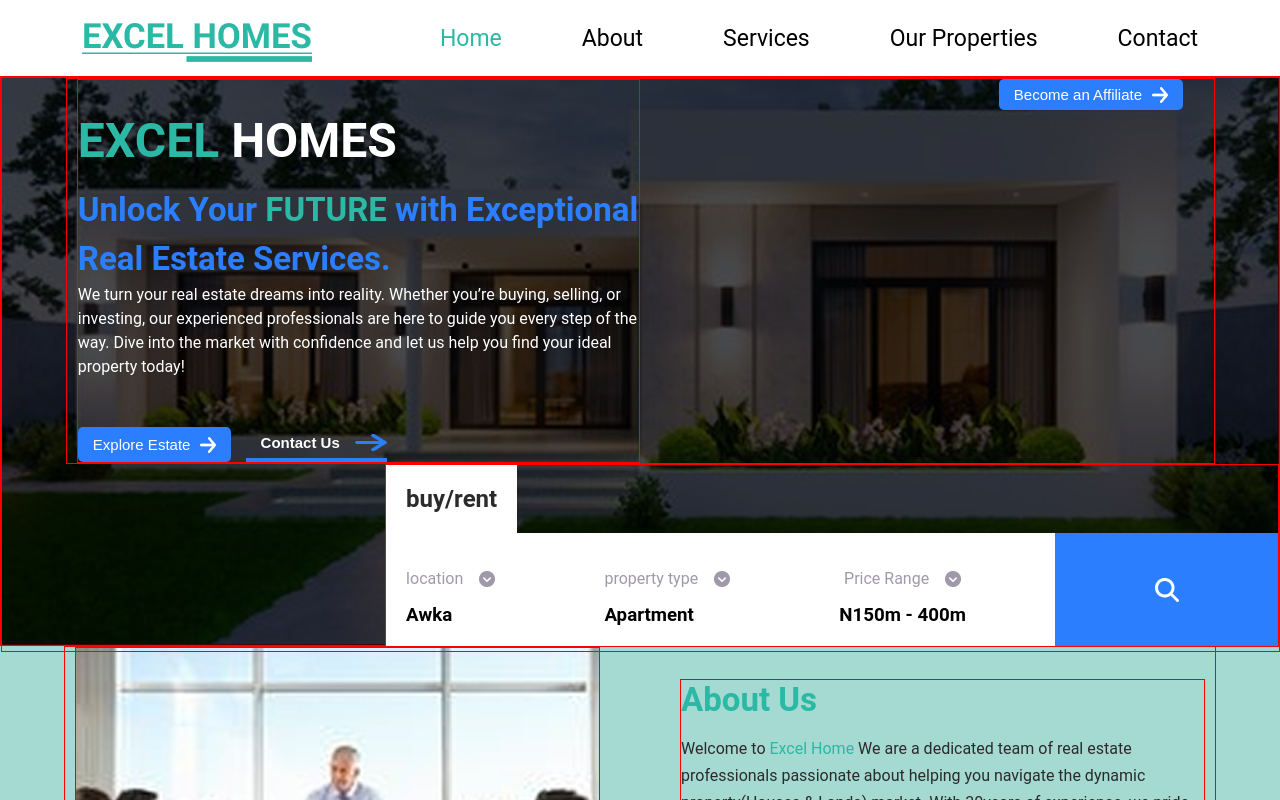
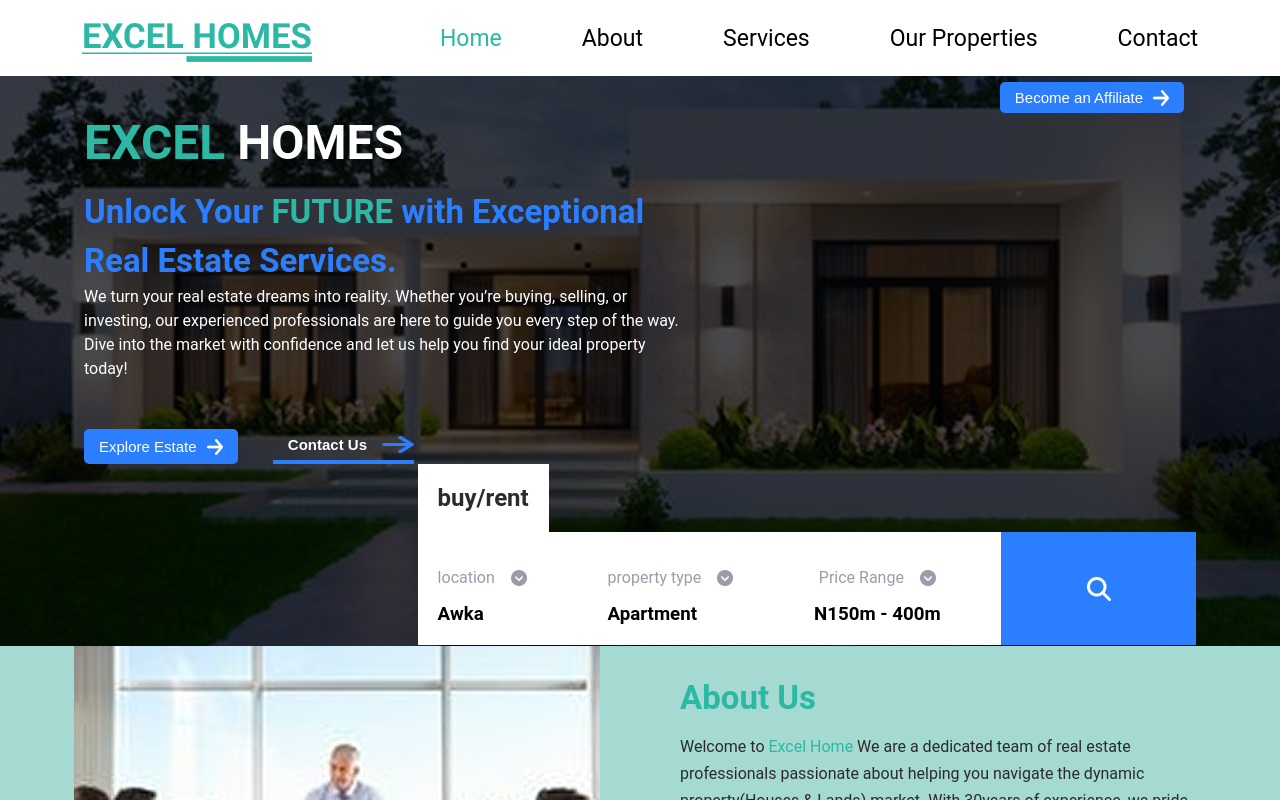
Before and after one commit to qutesly/eagle-eye-estate, a React (Create React App) app: page / in a window 1280 px wide. Shown: the top 800 px of the page. Built offline with nearby package versions, Linux system fonts and the light colour scheme.

Commit message:
first commit

```diff
--- a/src/component/about-us/style.css
+++ b/src/component/about-us/style.css
@@ -1,12 +1,10 @@
 .about-us {
-  /* width: 100%; */
   display: flex;
   flex-direction: column;
   background-color: var(--primary-light-color);
 }
 
 .about-container {
-  border: 1px solid red;
   width: 100%;
   max-width: 90%;
   margin: 0 auto;
@@ -17,7 +15,6 @@
   gap: 5rem;
 }
 .image {
-  border: 1px solid red;
   width: 100%;
   height: 422px;
 }
@@ -29,7 +26,6 @@
 }
 
 .about-content {
-  border: 1px solid red;
   width: 100%;
   display: flex;
   flex-direction: column;
--- a/src/component/hero/hero-bg/HeroContent.jsx
+++ b/src/component/hero/hero-bg/HeroContent.jsx
@@ -35,17 +35,12 @@ const HeroContent = () => {
             </div>
           </div>
         </div>
-        {/* <HeroDetails hero={hero} className='hero-bottom'/> */}
+        <HeroDetails hero={hero} className='hero-bottom'/>
         <HeroBtn
           text="Become an Affiliate"
           className="affiliate-btn blue-btn"
         />
       </div>
-      <HeroDetails hero={hero} className='hero-bottom'/>
-        {/* <HeroBtn
-          text="Become an Affiliate"
-          className="affiliate-btn blue-btn"
-        /> */}
      </div>
   );
 };
--- a/src/component/hero/style.css
+++ b/src/component/hero/style.css
@@ -1,50 +1,38 @@
 .hero {
-  border: 1px solid red;
   width: 100%;
-  height: 570px;
+  min-height: 570px;
   display: flex;
   flex-direction: column;
-  inset: 0;
   background: rgba(0, 0, 0, 0.7);
-  /* position: relative; */
+  position: relative;
 }
 
 .hero-image {
-  border: 1px solid red;
   width: 100%;
   height: 570px;
-  /* position: relative; */
   z-index: -1;
 }
 
 .hero-content {
-  border: 1px solid red;
-  width: 100%;
-  max-width: 90%;
-  /* height: 100%; */
+  width: 90%;
   margin: 0 auto;
-  padding: 0 3rem;
+  padding: 0 20px;
   display: flex;
   flex-direction: column;
-  padding: 0 10px;
-  z-index: 2;
-  /* position: absolute; */
-  /* left: 50%;
-  right: 50%; */
 }
 
 .hero-bg{
-  border: 1px solid red;
-  /* width: 100%; */
-  max-width: 100%;
-  height: 575px;
+  width: 100%;
+  min-height: 575px;
+  display: flex;
+  flex-direction: column;
+  justify-content: center;
   position: absolute;
 }
 
 .hero-top {
-  border: 1px solid red;
   width: 100%;
-  max-width: 50%;
+  max-width: 600px;
   display: flex;
   flex-direction: column;
   color: var(--main-white);
@@ -122,7 +110,6 @@
 }
 
 .hero-bottom {
-  border: 1px solid red;
   width: 100%;
   max-width: 70%;
   margin-left: auto;
@@ -132,7 +119,6 @@
   flex-direction: column;
   position: relative;
   bottom: 0;
-  /* transform: translateY(2rem); */
 }
 
 .hero-bottom h2 {
@@ -178,25 +164,12 @@
   right: 6rem;
 }
 
-@media (max-width: 1400px) {
-  /* .hero-bottom {
-    display: none;
-  } */
 
-  /* .hero-container {
-    width: 100%;
-    height: 100vh;
-  } */
-}
 
 @media (max-width: 1120px) {
   .hero-bottom {
     display: none;
   }
-
-  /* .hero-container {
-    height: 100vh;
-  } */
 
   .hero-top h1 {
     margin: 0.8rem 0;
@@ -207,21 +180,17 @@
   }
 
   .top-btns {
-    border: 1px solid red;
     width: 100%;
   }
 }
 
 @media (max-width: 800px) {
   .hero {
-    border: 1px solid red;
     width: 100%;
     height: 100%;
   }
   .hero-image {
-    border: 1px solid red;
     width: 100%;
-    height: 100%;
   }
 
   .hero-bottom {
```
